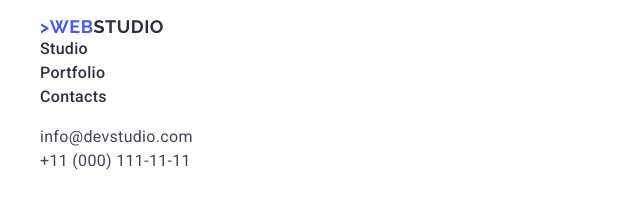
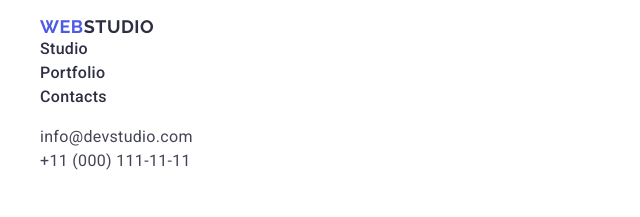
Before and after one commit to shevelalex/goit-markup-hw-02, a plain HTML site: page index.html in a window 1280 px wide. Shown: the top 217 px of the page, 0-640 px from the left. Drawn offline with nearby package versions, Linux system fonts and the light colour scheme.

Commit message:
finish-8

```diff
--- a/index.html
+++ b/index.html
@@ -27,7 +27,7 @@
         <ul>
           <li>
             <a class="header-logo" href="./index.html"
-              >>Web<span class="header-logo-navi">Studio</span></a
+              >Web<span class="header-logo-navi">Studio</span></a
             >
           </li>
           <li><a class="nav" href="">Studio</a></li>
```
